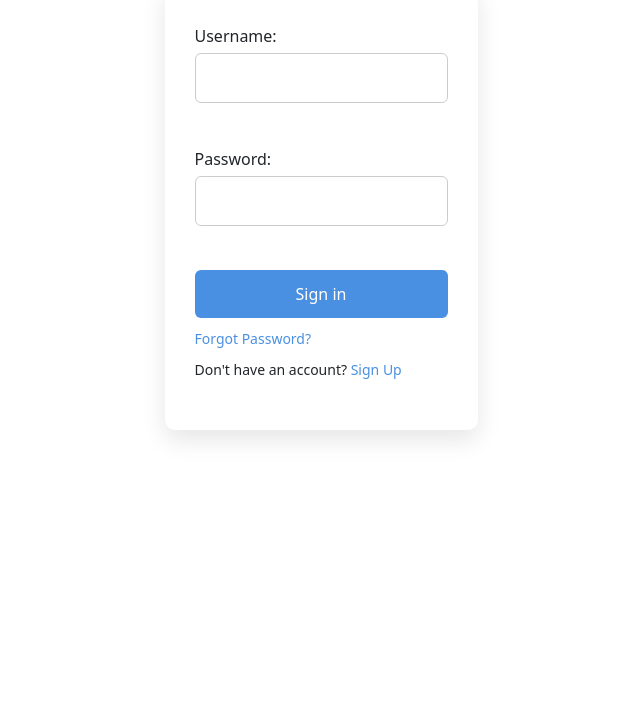
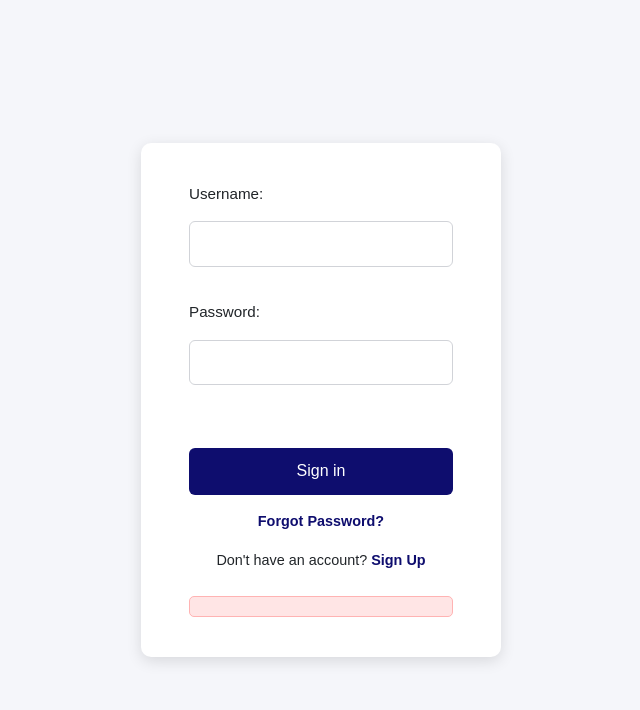
Before and after one commit to franware1/project-4c-home-security-camera-system, a React (Vite) app in the folder frontend/: page /sign-in in a window 1280 px wide. Shown: the top 710 px of the page, without its empty margins (319-959 px from the left). Built offline with nearby package versions, Linux system fonts and the light colour scheme.

Commit message:
Touch up
Sign-in and Sign-up pages have similar styles now

Port fixed

server call fixed

```diff
--- a/frontend/src/App.tsx
+++ b/frontend/src/App.tsx
@@ -13,7 +13,7 @@ type Camera = {
 
 export default function App() {
   // Backend address (mounted at /server)
-  const backend = "http://localhost:8002/server";
+  const backend = "http://localhost:8000/api/v1/server";
 
   // List of cameras + which one is selected
   const [cameras, setCameras] = useState<Camera[]>([]);
--- a/frontend/src/pages/sign-in.tsx
+++ b/frontend/src/pages/sign-in.tsx
@@ -6,7 +6,7 @@ import '../styles/sign-in.css';
 
 export default function SignIn() {
 
-    const backend = "http://localhost:8002"
+    const backend = "http://localhost:8000"
 
     // use react states to set and get username and password
     const [username, setUsername] = useState<string>('')
--- a/frontend/src/pages/sign-up.tsx
+++ b/frontend/src/pages/sign-up.tsx
@@ -5,7 +5,7 @@ import '../styles/sign-up.css';
 
 export default function SignUp() {
 
-    const backend = "http://localhost:8002"
+    const backend = "http://localhost:8000"
 
     // use react states to set and get username and password
     const [username, setUsername] = useState<string>('')
--- a/frontend/src/styles/sign-in.css
+++ b/frontend/src/styles/sign-in.css
@@ -1,102 +1,105 @@
-/* sign-in.css */
-
-/* General body styles */
-body {
-  margin: 0;
-  padding: 0;
-  font-family: 'Segoe UI', Tahoma, Geneva, Verdana, sans-serif;
-  background-color: #f0f2f5;
+/* === Container === */
+.signin-container {
+  width: 100%;
+  height: 100vh;
   display: flex;
+  align-items: center;
   justify-content: center;
-  align-items: center;
-  height: 100vh;
+  background: #f5f6fa;
+  font-family: Arial, Helvetica, sans-serif;
 }
 
-/* Container for the sign-in form */
-.signin-container {
-  background-color: #ffffff;
-  justify-self: center;
-  padding: 40px 30px;
+/* === Form Card === */
+.signin-form {
+  background: #ffffff;
+  padding: 2.5rem 3rem;
   border-radius: 10px;
-  box-shadow: 0px 10px 25px rgba(0, 0, 0, 0.1);
-  width: 100%;
-  max-width: 400px;
+  width: 360px;
+  box-shadow: 0 4px 15px rgba(0, 0, 0, 0.12);
+  display: flex;
+  flex-direction: column;
+  gap: 0.75rem;
+  font-size: 0.95rem;
 }
 
-/* The form itself */
-.signin-form {
-  display: flex;
-  flex-direction: column;
-}
-
-/* Labels and inputs */
+/* === Inputs === */
 .signin-form input {
-  margin-top: 5px;
-  margin-bottom: 20px;
-  padding: 12px 10px;
-  font-size: 16px;
+  width: 100%;
+  padding: 0.6rem 0.75rem;
+  margin-top: 0.25rem;
+  border: 1px solid #d1d3d8;
   border-radius: 6px;
-  border: 1px solid #ccc;
-  transition: border-color 0.3s;
+  font-size: 1rem;
+  transition: border-color 0.2s ease;
 }
 
 .signin-form input:focus {
-  border-color: #4a90e2;
+  border-color: #0e0d6e;
   outline: none;
+  box-shadow: 0 0 4px rgba(14, 13, 110, 0.3);
 }
 
-/* Submit button */
+/* === Button === */
 .signin-form button {
-  background-color: #4a90e2;
-  color: #ffffff;
-  padding: 12px 0;
-  font-size: 16px;
+  margin-top: 1rem;
+  padding: 0.7rem;
+  width: 100%;
   border: none;
+  background: #0e0d6e;
+  color: white;
   border-radius: 6px;
+  font-size: 1rem;
   cursor: pointer;
-  transition: background-color 0.3s;
+  transition: background 0.25s ease;
 }
 
 .signin-form button:hover {
-  background-color: #357abd;
+  background: #1b1994;
 }
 
-/* Error message styling */
-#error-box {
-  color: #d93025;
-  margin-top: 10px;
-  font-size: 14px;
+/* === Forgot Password Link === */
+.forgot-password-link {
+  margin-top: 0.3rem;
+  font-size: 0.9rem;
+  text-align: center;
 }
 
-/* Links */
-.forgot-password-link,
-.signup-link {
-  margin-top: 10px;
-  font-size: 14px;
+.forgot-password-link a {
+  color: #0e0d6e;
+  font-weight: 600;
+  text-decoration: none;
 }
 
-.forgot-password-link a,
-.signup-link a {
-  color: #4a90e2;
-  text-decoration: none;
-  transition: color 0.3s;
-}
-
-.forgot-password-link a:hover,
-.signup-link a:hover {
-  color: #357abd;
+.forgot-password-link a:hover {
   text-decoration: underline;
 }
 
-/* Responsive adjustments */
-@media (max-width: 480px) {
-  .signin-container {
-    padding: 30px 20px;
-  }
+/* === Signup Link === */
+.signup-link {
+  margin-top: 0.3rem;
+  font-size: 0.9rem;
+  text-align: center;
+}
 
-  .signin-form input,
-  .signin-form button {
-    font-size: 14px;
-    padding: 10px;
-  }
+.signup-link a {
+  color: #0e0d6e;
+  font-weight: 600;
+  text-decoration: none;
 }
+
+.signup-link a:hover {
+  text-decoration: underline;
+}
+
+/* === Error Box === */
+#error-box {
+  margin-top: 0.8rem;
+  padding: 0.6rem;
+  min-height: 20px;
+  color: #b30000;
+  background: #ffe5e5;
+  border: 1px solid #ffb3b3;
+  border-radius: 5px;
+  font-size: 0.9rem;
+  text-align: center;
+}
--- a/frontend/src/styles/sign-up.css
+++ b/frontend/src/styles/sign-up.css
@@ -1,100 +1,88 @@
-/* sign-up.css */
-
-body {
-  margin: 0;
-  padding: 0;
-  font-family: 'Segoe UI', Tahoma, Geneva, Verdana, sans-serif;
-  background-color: #f0f2f5;
+/* === Container === */
+.signup-container {
+  width: 100%;
+  height: 100vh;
   display: flex;
+  align-items: center;
   justify-content: center;
-  align-items: center;
-  height: 100vh;
+  background: #f5f6fa;
+  font-family: Arial, Helvetica, sans-serif;
 }
 
-/* Container for the sign-up form */
-.signup-container {
-  background-color: #ffffff;
-  padding: 40px 30px;
+/* === Form Card === */
+.signup-form {
+  background: #ffffff;
+  padding: 2.5rem 3rem;
   border-radius: 10px;
-  box-shadow: 0px 10px 25px rgba(0, 0, 0, 0.1);
-  width: 100%;
-  max-width: 400px;
+  width: 360px;
+  box-shadow: 0 4px 15px rgba(0, 0, 0, 0.12);
+  display: flex;
+  flex-direction: column;
+  gap: 0.75rem;
+  font-size: 0.95rem;
 }
 
-/* The form itself */
-.signin-form {
-  display: flex;
-  flex-direction: column;
+/* === Inputs === */
+.signup-form input {
+  width: 100%;
+  padding: 0.6rem 0.75rem;
+  margin-top: 0.25rem;
+  border: 1px solid #d1d3d8;
+  border-radius: 6px;
+  font-size: 1rem;
+  transition: border-color 0.2s ease;
 }
 
-/* Labels and inputs */
-.signin-form input {
-  margin-top: 5px;
-  margin-bottom: 20px;
-  padding: 12px 10px;
-  font-size: 16px;
-  border-radius: 6px;
-  border: 1px solid #ccc;
-  transition: border-color 0.3s;
+.signup-form input:focus {
+  border-color: #0e0d6e;
+  outline: none;
+  box-shadow: 0 0 4px rgba(14, 13, 110, 0.3);
 }
 
-.signin-form input:focus {
-  border-color: #4a90e2;
-  outline: none;
+/* === Button === */
+.signup-form button {
+  margin-top: 1rem;
+  padding: 0.7rem;
+  width: 100%;
+  border: none;
+  background: #0e0d6e;
+  color: white;
+  border-radius: 6px;
+  font-size: 1rem;
+  cursor: pointer;
+  transition: background 0.25s ease;
 }
 
-/* Submit button */
-.signin-form button {
-  background-color: #4a90e2;
-  color: #ffffff;
-  padding: 12px 0;
-  font-size: 16px;
-  border: none;
-  border-radius: 6px;
-  cursor: pointer;
-  transition: background-color 0.3s;
+.signup-form button:hover {
+  background: #1b1994;
 }
 
-.signin-form button:hover {
-  background-color: #357abd;
+/* === Sign in Link === */
+.signin-link {
+  margin-top: 0.5rem;
+  font-size: 0.9rem;
+  text-align: center;
 }
 
-/* Error message styling */
-#error-box {
-  color: #d93025;
-  margin-top: 10px;
-  font-size: 14px;
+.signin-link a {
+  color: #0e0d6e;
+  font-weight: 600;
+  text-decoration: none;
 }
 
-/* Links */
-.forgot-password-link,
-.signup-link {
-  margin-top: 10px;
-  font-size: 14px;
-}
-
-.forgot-password-link a,
-.signup-link a {
-  color: #4a90e2;
-  text-decoration: none;
-  transition: color 0.3s;
-}
-
-.forgot-password-link a:hover,
-.signup-link a:hover {
-  color: #357abd;
+.signin-link a:hover {
   text-decoration: underline;
 }
 
-/* Responsive adjustments */
-@media (max-width: 480px) {
-  .signin-container {
-    padding: 30px 20px;
-  }
-
-  .signup-form input,
-  .signup-form button {
-    font-size: 14px;
-    padding: 10px;
-  }
+/* === Error Box === */
+#error-box {
+  margin-top: 0.8rem;
+  padding: 0.6rem;
+  min-height: 20px;
+  color: #b30000;
+  background: #ffe5e5;
+  border: 1px solid #ffb3b3;
+  border-radius: 5px;
+  font-size: 0.9rem;
+  text-align: center;
 }
```
Also changed, not shown: 1 other file (tests, documents, lock files or other folders).
